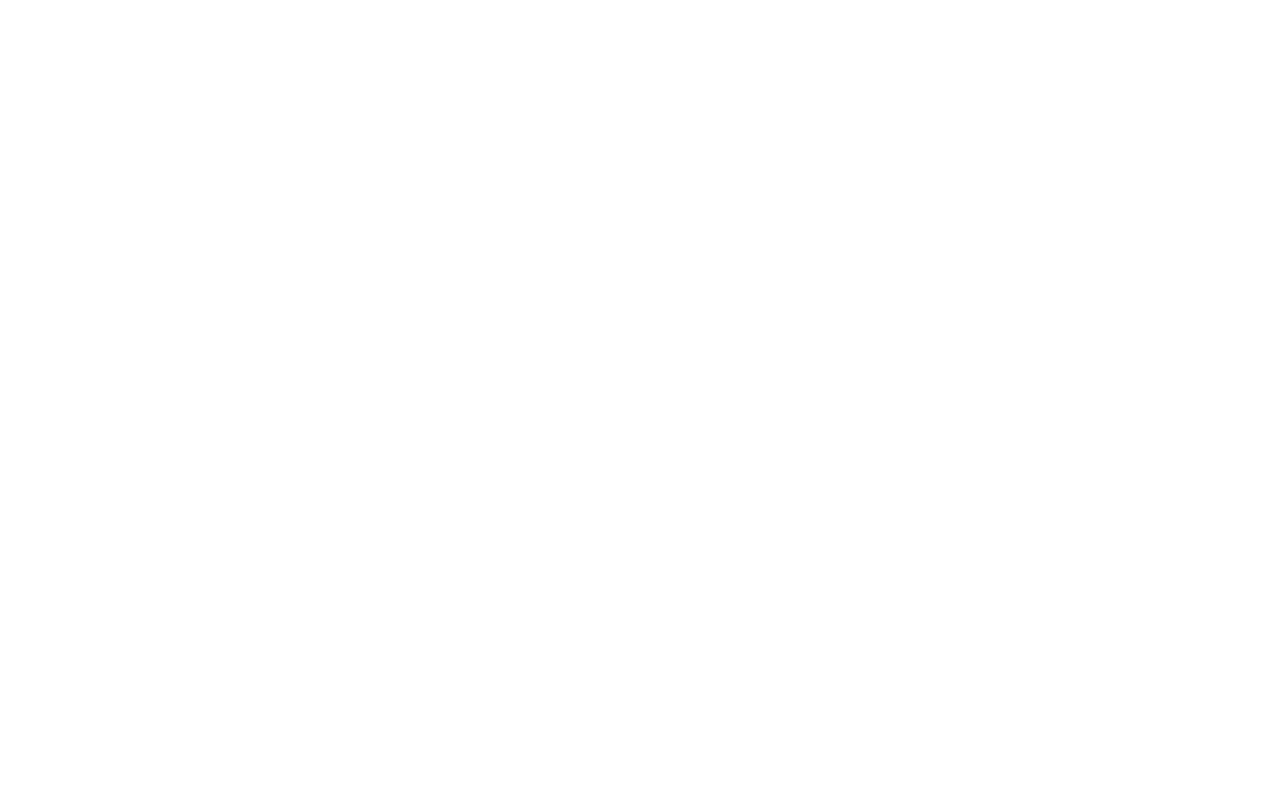
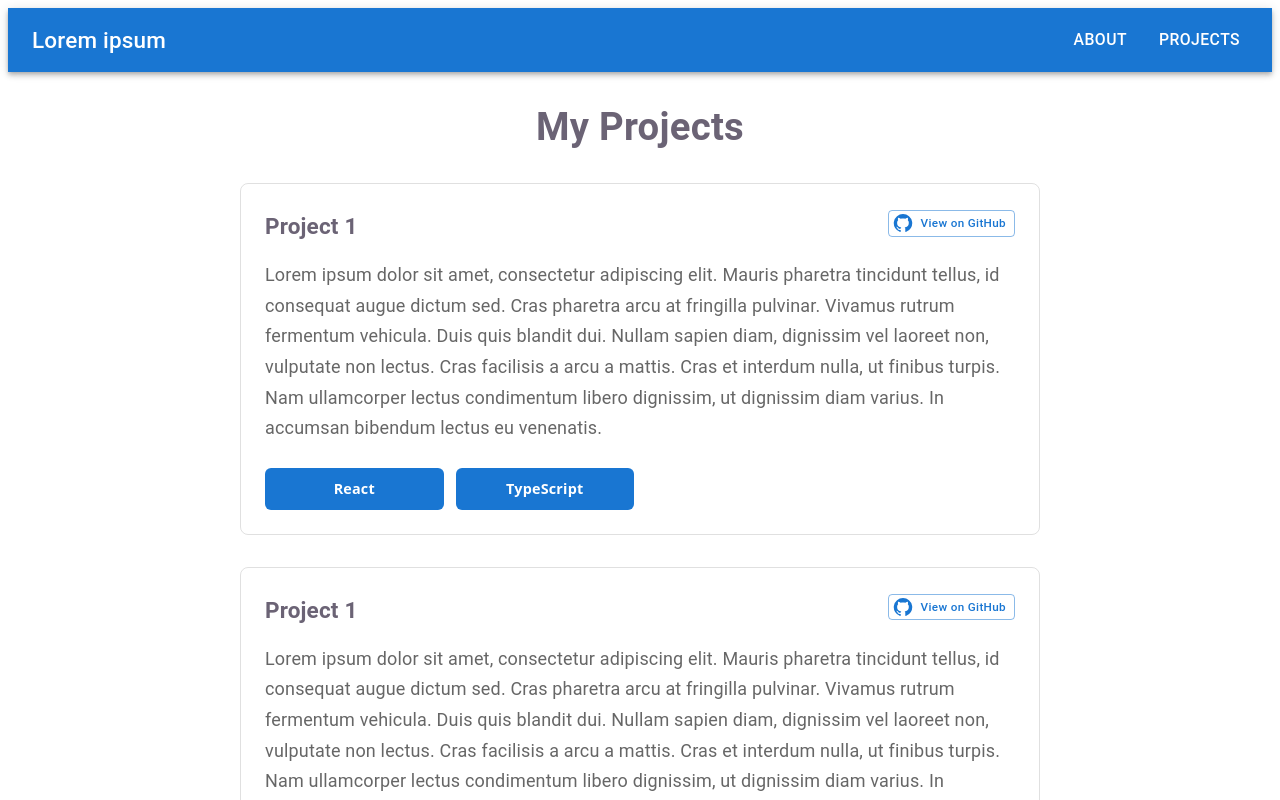
Before and after one commit to marci-69420/Portfolio, a React (Vite) app: page /projects in a window 1280 px wide. Before the commit this address had no page. Shown: the top 800 px of the page. Built offline with nearby package versions, Linux system fonts and the light colour scheme.

Commit message:
Added projects page and component

```diff
--- a/src/App.tsx
+++ b/src/App.tsx
@@ -1,6 +1,7 @@
 import './App.css'
 import { BrowserRouter, Route, Routes } from 'react-router-dom'
 import About from './pages/about'
+import ProjectsPage from './pages/projects'
 
 function App() {
   return (
@@ -8,6 +9,7 @@
       <Routes>
         <Route path="/" element={<About />} />
         <Route path="/about" element={<About />} />
+        <Route path="/projects" element={<ProjectsPage />} />
       </Routes>
     </BrowserRouter>
   )
--- a/src/components/profile.tsx
+++ b/src/components/profile.tsx
@@ -1,4 +1,4 @@
-import { Box, Typography, Button, Stack } from '@mui/material';
+import { Box, Typography, Button, Stack, LinearProgress } from '@mui/material';
 import GitHubIcon from '@mui/icons-material/GitHub';
 import LinkedInIcon from '@mui/icons-material/LinkedIn';
 import EmailIcon from '@mui/icons-material/Email';
@@ -84,9 +84,9 @@
         </Button>
       </Stack>
 
-      {/* Tech Stack Grid */}
+      {/* Skills grid */}
       <Typography variant="h5" sx={{ fontWeight: 'bold', mb: 3, textAlign: 'center', marginTop: 10 }}>
-          Tech Stack
+          Skills
       </Typography>
       <Box
         sx={{
@@ -113,7 +113,16 @@
               alignItems: 'center',
               justifyContent: 'center',
               fontWeight: 'bold',
-              fontSize: '0.875rem'
+              fontSize: '0.875rem',
+
+            transition: 'all 0.2s ease-in-out',
+            cursor: 'default', // Keeps the standard arrow cursor
+
+            '&:hover': {
+                transform: 'scale(1.05)', // Enlarges the box by 5%
+                boxShadow: 3,             // Adds a Material UI drop shadow
+                backgroundColor: 'primary.light' // Slightly lightens the color
+            }
             }}
           >
             {tech}
@@ -161,6 +170,38 @@
         ))}
       </Box>
 
+      {/* Languages Section */}
+      <Box sx={{ width: '100%', textAlign: 'left', mb: 5 }}>
+        <Typography variant="h5" sx={{ fontWeight: 'bold', mb: 3, textAlign: 'center' }}>
+          Languages
+        </Typography>
+
+        {aboutData.languages.map((lang, index) => (
+          <Box key={index} sx={{ mb: 2 }}>
+            {/* Label Row: Language Name and Level Number */}
+            <Box sx={{ display: 'flex', justifyContent: 'space-between', mb: 0.5 }}>
+              <Typography variant="body1" sx={{ fontWeight: 'bold' }}>
+                {lang.name}
+              </Typography>
+            </Box>
+
+            {/* The Progress Bar */}
+            <LinearProgress
+              variant="determinate"
+              value={lang.level * 10} // Converts your 1-10 scale to a 10-100 percentage
+              sx={{
+                height: 10,
+                borderRadius: 5,
+                backgroundColor: 'grey.300', // Light grey background track
+                '& .MuiLinearProgress-bar': {
+                  borderRadius: 5,
+                }
+              }}
+            />
+          </Box>
+        ))}
+      </Box>
+
       {/* CV Button */}
       <Button
         variant="contained"
--- /dev/null
+++ b/src/components/projects.tsx
@@ -0,0 +1,103 @@
+import { Box, Typography, Button } from '@mui/material';
+import GitHubIcon from '@mui/icons-material/GitHub';
+import projectsData from '../data/projects.json'; // Make sure this path points to your JSON
+
+export default function Projects() {
+  return (
+    <Box sx={{ maxWidth: 800, mx: 'auto', p: 4 }}>
+      <Typography variant="h4" component="h1" sx={{ fontWeight: 'bold', mb: 4, textAlign: 'center' }}>
+        My Projects
+      </Typography>
+
+      {projectsData.projects.map((project) => (
+        <Box
+          key={project.id}
+          sx={{
+            mb: 4,
+            p: 3,
+            border: '1px solid',
+            borderColor: 'divider',
+            borderRadius: 2
+          }}
+        >
+          {/* Header Area: Title and GitHub button */}
+          <Box sx={{ display: 'flex', justifyContent: 'space-between', alignItems: 'flex-start', mb: 2 }}>
+            <Typography variant="h6" sx={{ fontWeight: 'bold' }}>
+              {project.name}
+            </Typography>
+
+            {/* GitHub button */}
+            <Button
+              component="a"
+              href={project.GitHubLink}
+              target="_blank"
+              rel="noopener noreferrer"
+              variant="outlined"
+              // Shrinking the icon specifically
+              startIcon={<GitHubIcon sx={{ fontSize: '0.9rem' }} />}
+              sx={{
+                textTransform: 'none',
+                fontSize: '0.65rem', // Significantly smaller font
+                py: 0.25,            // Minimal vertical padding
+                px: 1,               // Minimal horizontal padding
+                minWidth: 'auto',    // Prevents the button from forcing a default width
+                mt: 0.25             // Pushes it down slightly to align with the title text
+              }}
+            >
+              View on GitHub
+            </Button>
+          </Box>
+
+          {/* Project Description */}
+          <Typography variant="body1" sx={{ color: 'text.secondary', mb: 3, lineHeight: 1.7 }}>
+            {project.description}
+          </Typography>
+
+          {/* Tech Stack Grid */}
+          <Box
+            sx={{
+              display: 'grid',
+              // Slightly smaller grid constraints to fit nicely inside the card
+              gridTemplateColumns: {
+                xs: 'repeat(2, 1fr)',
+                sm: 'repeat(3, 1fr)',
+                md: 'repeat(4, 1fr)'
+              },
+              gap: 1.5,
+              width: '100%'
+            }}
+          >
+            {project.techStack.map((tech, index) => (
+              <Box
+                key={index}
+                sx={{
+                  py: 1,
+                  px: 1,
+                  backgroundColor: 'primary.main',
+                  color: 'primary.contrastText',
+                  borderRadius: 1.5,
+                  display: 'flex',
+                  alignItems: 'center',
+                  justifyContent: 'center',
+                  fontWeight: 'bold',
+                  fontSize: '0.8rem',
+
+                transition: 'all 0.2s ease-in-out',
+                cursor: 'default', // Keeps the standard arrow cursor
+
+                '&:hover': {
+                    transform: 'scale(1.05)', // Enlarges the box by 5%
+                    boxShadow: 3,             // Adds a Material UI drop shadow
+                    backgroundColor: 'primary.light' // Slightly lightens the color
+                }
+                }}
+              >
+                {tech}
+              </Box>
+            ))}
+          </Box>
+        </Box>
+      ))}
+    </Box>
+  );
+}
--- a/src/data/about.json
+++ b/src/data/about.json
@@ -6,14 +6,15 @@
 ,
   "techStack": [
     "C",
+    "Python",
     "Node.js",
     "Nodemon",
-    "React Router",
+    "Android Studio",
     "React",
     "Vite",
     "MongoDB",
     "Postgres",
-    "Adobe Premiere Pro",
+    "Software testing",
     "Figma",
     "Canva",
     "Git",
@@ -23,7 +24,8 @@
     "Scala",
     "HTML5",
     "CSS3",
-    "TypeScript"
+    "TypeScript",
+    "Adobe premiere Pro"
   ],
   "schools": [
     {
@@ -38,6 +40,20 @@
       "year": "2019 - 2024",
       "description": "Lorem ipsum dolor sit amet, consectetur adipiscing elit. Mauris pharetra tincidunt tellus, id consequat augue dictum sed."
     }
+  ],
+  "languages": [
+    {
+      "name": "English",
+      "level": 8
+    },
+    {
+      "name": "Finnish",
+      "level": 4
+    },
+    {
+      "name": "Hungarian",
+      "level": 10
+    }
   ]
 
 }
--- /dev/null
+++ b/src/data/projects.json
@@ -0,0 +1,48 @@
+{
+    "projects": [
+        {
+            "id": 1,
+            "name": "Project 1",
+            "description": "Lorem ipsum dolor sit amet, consectetur adipiscing elit. Mauris pharetra tincidunt tellus, id consequat augue dictum sed. Cras pharetra arcu at fringilla pulvinar. Vivamus rutrum fermentum vehicula. Duis quis blandit dui. Nullam sapien diam, dignissim vel laoreet non, vulputate non lectus. Cras facilisis a arcu a mattis. Cras et interdum nulla, ut finibus turpis. Nam ullamcorper lectus condimentum libero dignissim, ut dignissim diam varius. In accumsan bibendum lectus eu venenatis.",
+            "techStack": ["React", "TypeScript"],
+            "GitHubLink": "https://github.com/yourusername/project1"
+
+        },
+
+        {
+            "id": 2,
+            "name": "Project 1",
+            "description": "Lorem ipsum dolor sit amet, consectetur adipiscing elit. Mauris pharetra tincidunt tellus, id consequat augue dictum sed. Cras pharetra arcu at fringilla pulvinar. Vivamus rutrum fermentum vehicula. Duis quis blandit dui. Nullam sapien diam, dignissim vel laoreet non, vulputate non lectus. Cras facilisis a arcu a mattis. Cras et interdum nulla, ut finibus turpis. Nam ullamcorper lectus condimentum libero dignissim, ut dignissim diam varius. In accumsan bibendum lectus eu venenatis.",
+            "techStack": ["React", "TypeScript"],
+            "GitHubLink": "https://github.com/yourusername/project1"
+
+        },
+
+        {
+            "id": 3,
+            "name": "Project 1",
+            "description": "Lorem ipsum dolor sit amet, consectetur adipiscing elit. Mauris pharetra tincidunt tellus, id consequat augue dictum sed. Cras pharetra arcu at fringilla pulvinar. Vivamus rutrum fermentum vehicula. Duis quis blandit dui. Nullam sapien diam, dignissim vel laoreet non, vulputate non lectus. Cras facilisis a arcu a mattis. Cras et interdum nulla, ut finibus turpis. Nam ullamcorper lectus condimentum libero dignissim, ut dignissim diam varius. In accumsan bibendum lectus eu venenatis.",
+            "techStack": ["React", "TypeScript"],
+            "GitHubLink": "https://github.com/yourusername/project1"
+
+        },
+
+        {
+            "id": 4,
+            "name": "Project 1",
+            "description": "Lorem ipsum dolor sit amet, consectetur adipiscing elit. Mauris pharetra tincidunt tellus, id consequat augue dictum sed. Cras pharetra arcu at fringilla pulvinar. Vivamus rutrum fermentum vehicula. Duis quis blandit dui. Nullam sapien diam, dignissim vel laoreet non, vulputate non lectus. Cras facilisis a arcu a mattis. Cras et interdum nulla, ut finibus turpis. Nam ullamcorper lectus condimentum libero dignissim, ut dignissim diam varius. In accumsan bibendum lectus eu venenatis.",
+            "techStack": ["React", "TypeScript"],
+            "GitHubLink": "https://github.com/yourusername/project1"
+
+        },
+
+        {
+            "id": 5,
+            "name": "Project 1",
+            "description": "Lorem ipsum dolor sit amet, consectetur adipiscing elit. Mauris pharetra tincidunt tellus, id consequat augue dictum sed. Cras pharetra arcu at fringilla pulvinar. Vivamus rutrum fermentum vehicula. Duis quis blandit dui. Nullam sapien diam, dignissim vel laoreet non, vulputate non lectus. Cras facilisis a arcu a mattis. Cras et interdum nulla, ut finibus turpis. Nam ullamcorper lectus condimentum libero dignissim, ut dignissim diam varius. In accumsan bibendum lectus eu venenatis.",
+            "techStack": ["React", "TypeScript"],
+            "GitHubLink": "https://github.com/yourusername/project1"
+
+        }
+    ]
+}
--- /dev/null
+++ b/src/pages/projects.tsx
@@ -0,0 +1,14 @@
+import { Box } from '@mui/material';
+import Navbar from '../components/navbar';
+import Footer from '../components/footer';
+import Projects from '../components/projects';
+
+export default function ProjectsPage() {
+  return (
+    <Box sx={{ display: 'flex', flexDirection: 'column', minHeight: '100vh' }}>
+      <Navbar />
+      <Projects />
+      <Footer />
+    </Box>
+  );
+}
```
